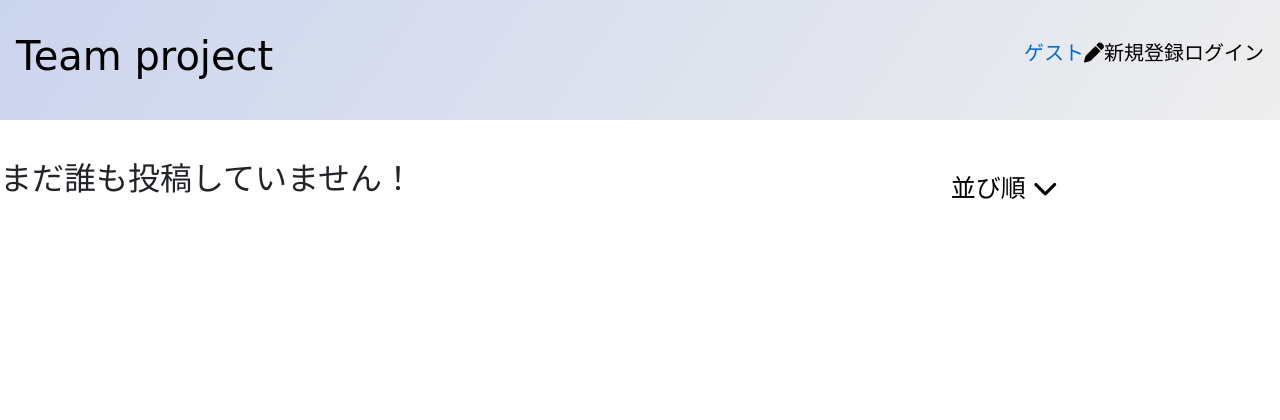
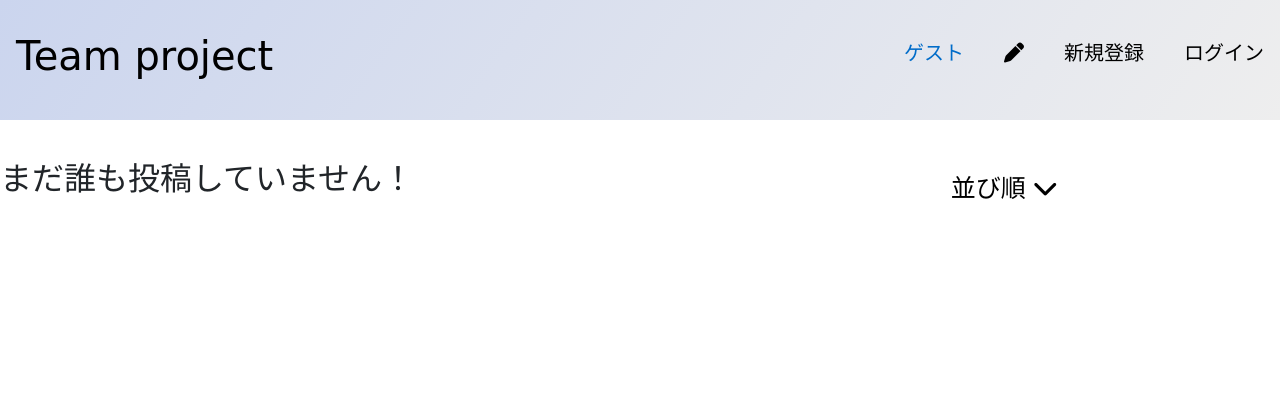
Before and after one commit to s1f102101615/SNSLike, a Django app: page / in a window 1280 px wide. Shown: the top 420 px of the page. Run offline with Django 3.2, Linux system fonts and the light colour scheme; data that the repository does not hold is empty; some libraries are stand-ins or nearby versions; some web fonts are replaced.

Commit message:
微調整
微調整

```diff
--- a/static/teamapp/css/index.css
+++ b/static/teamapp/css/index.css
@@ -21,6 +21,7 @@
     clear: both;
     float: right;
     width: 29%;
+
 }
 .text {
     content: "";
@@ -49,6 +50,7 @@ footer ul {
     list-style: none;
     margin-top: 0cm;
     float: right ;
+    margin-left:  20px;
 }
 
 footer li {
@@ -106,7 +108,9 @@ footer li {
  }
  .rightyose {
      float: right;
+     margin-left: 40px;
  }
+
 
  .textfont {
     font-family: kinto-sans,sans-serif;
@@ -164,3 +168,7 @@ html {
     color: crimson;
 
 }
+
+.menu-rightyose {
+    float: right;
+}
--- a/teamapp/templates/teamapp/index.html
+++ b/teamapp/templates/teamapp/index.html
@@ -27,7 +27,7 @@
 <body>
   <footer class="clearfix">
     <a href="{% url 'index' %}"><h1 class="footerlogo">Team project</h1></a>
-    <ul class="footer-nav" style="margin-top: 6px;">
+    <ul class="footer-nav" style="margin-top: 6px;" >
       {% if user.is_anonymous %}
       <li class="rightyose"><font color="006CC9">ゲスト</font></li>
       {% else %}
@@ -37,9 +37,9 @@
       <li class="rightyose"><a href="{% url 'post' %}"><i class="fas fa-pen"></i></a></li>
       <li class="rightyose"><a href="{% url 'registration' %}">新規登録</a></li>
       {% if user.is_anonymous %}
-      <a href="{% url 'Login' %}">ログイン</a>
+      <li class="rightyose"><a href="{% url 'Login' %}">ログイン</a></li>
       {% else %}
-      <a href="{% url 'Logout' %}">ログアウト</a>
+      <li class="rightyose"><a href="{% url 'Logout' %}">ログアウト</a></li>
       {% endif %}
     </ul>
   </footer>
@@ -53,8 +53,8 @@
       <ul class="menu">
         <li><a href="">並び順    <i class="fas fa-chevron-down" id="down"></i></a>
            <ul>
-            <li class="rightyose"><a href="{% url 'index' %}?sort=date">投稿順</a></li>
-            <li class="rightyose"><a href="{% url 'index' %}?sort=like">いいね順</a></li>
+            <li class="menu-rightyose"><a href="{% url 'index' %}?sort=date">投稿順</a></li>
+            <li class="menu-rightyose"><a href="{% url 'index' %}?sort=like">いいね順</a></li>
            </ul>
         </li>
       </ul>
```
